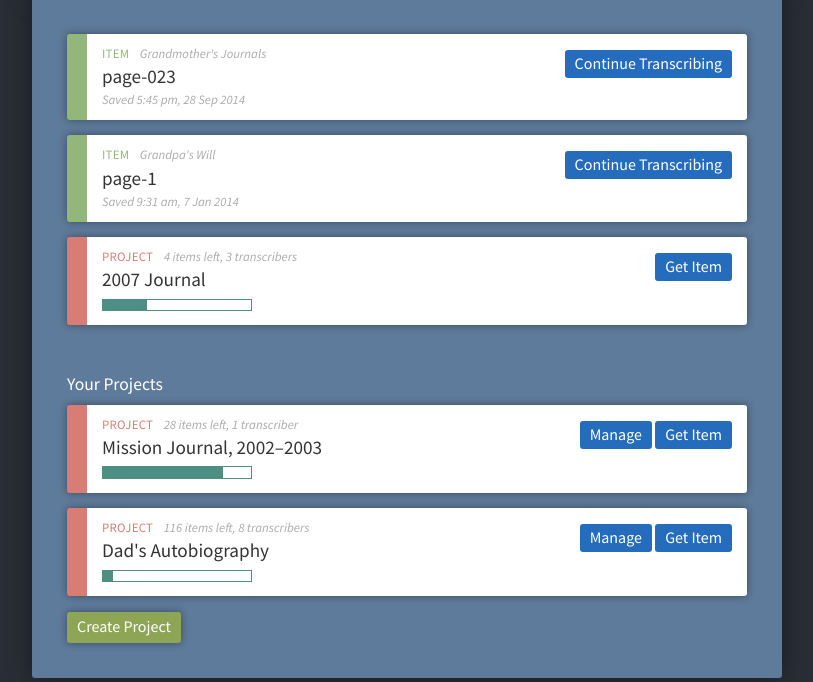
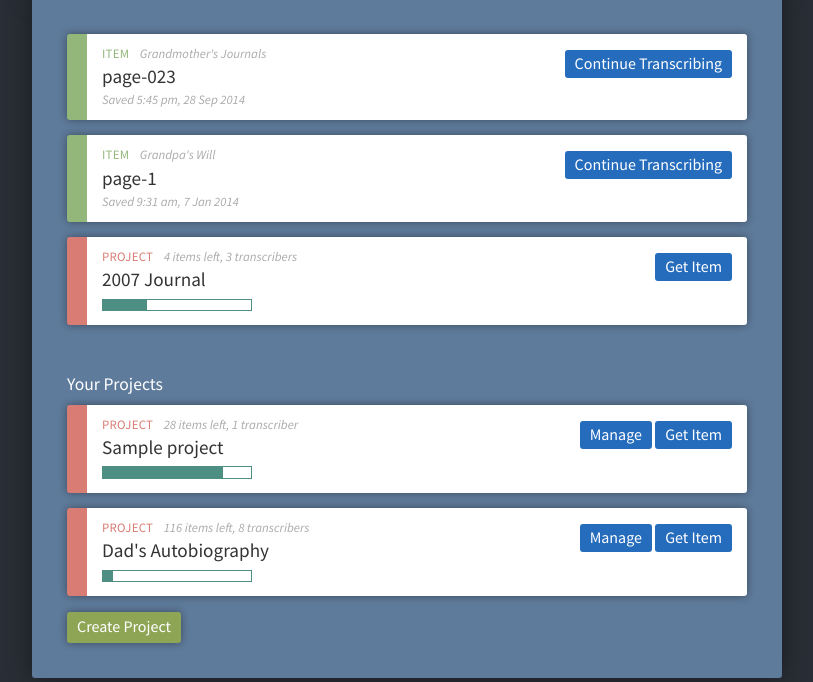
Before and after one commit to mod2/codex, a Django app: page / in a window 1280 px wide. Shown: the part 148-830 px from the top of the page, without its empty margins (233-1046 px from the left). Run offline with Django 3.2, Linux system fonts and the light colour scheme; a user stored in the database is signed in; tables that the repository leaves empty hold one stand-in row (values such as "Sample post"); parts of the project's set-up code (start-up, migrations or seed data) failed here and were passed over.

Commit message:
Dashboard now shows user's projects

```diff
--- a/codex/views.py
+++ b/codex/views.py
@@ -1,6 +1,10 @@
 from django.shortcuts import render_to_response
 from django.contrib.auth.decorators import login_required
+from transcribe.models import Project
 
 @login_required
 def home(request):
-    return render_to_response('index.html')
+    # Get all the user's projects
+    projects = Project.objects.filter(owner=request.user)
+
+    return render_to_response('index.html', { 'projects': projects })
--- a/transcribe/templates/index.html
+++ b/transcribe/templates/index.html
@@ -39,16 +39,18 @@
 <section class="dashboard-projects">
 	<h1>Your Projects</h1>
 
+	{% for project in projects %}
 	<div class="dashboard-entry project">
 		<div class="controls right">
-			<a class="action" href="/project/1/">Manage</a>
+			<a class="action" href="{% url 'project' project.id %}">Manage</a>
 			<a class="action" href="">Get Item</a>
 		</div>
 
 		<div class="info"><label>project</label> 28 items left, 1 transcriber</div>
-		<h2>Mission Journal, 2002–2003</h2>
+		<h2>{{ project.name }}</h2>
 		<div class="percentage"><div class="value" style="width: 81%;"></div></div>
 	</div>
+	{% endfor %}
 
 	<div class="dashboard-entry project">
 		<div class="controls right">
```
